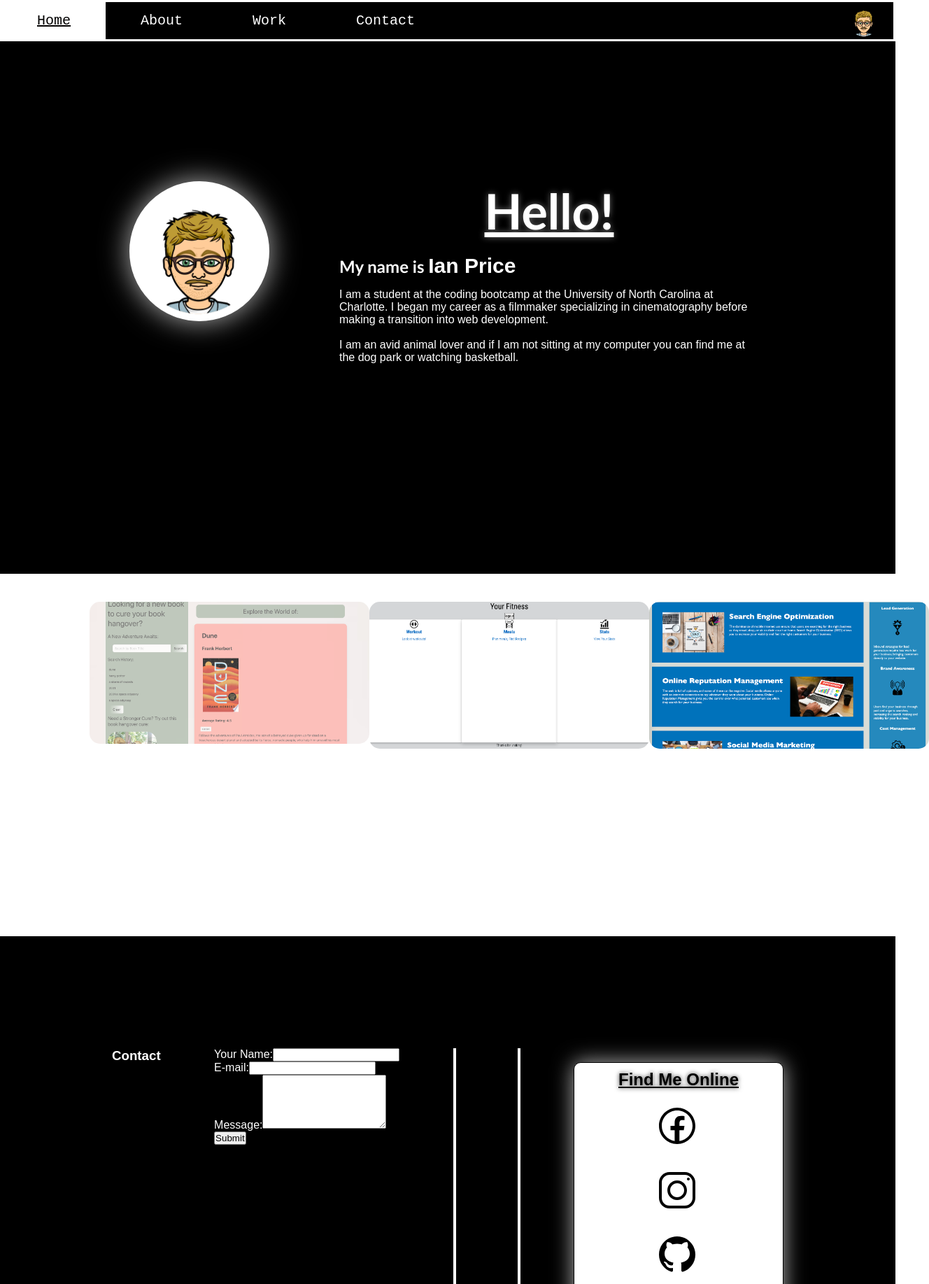
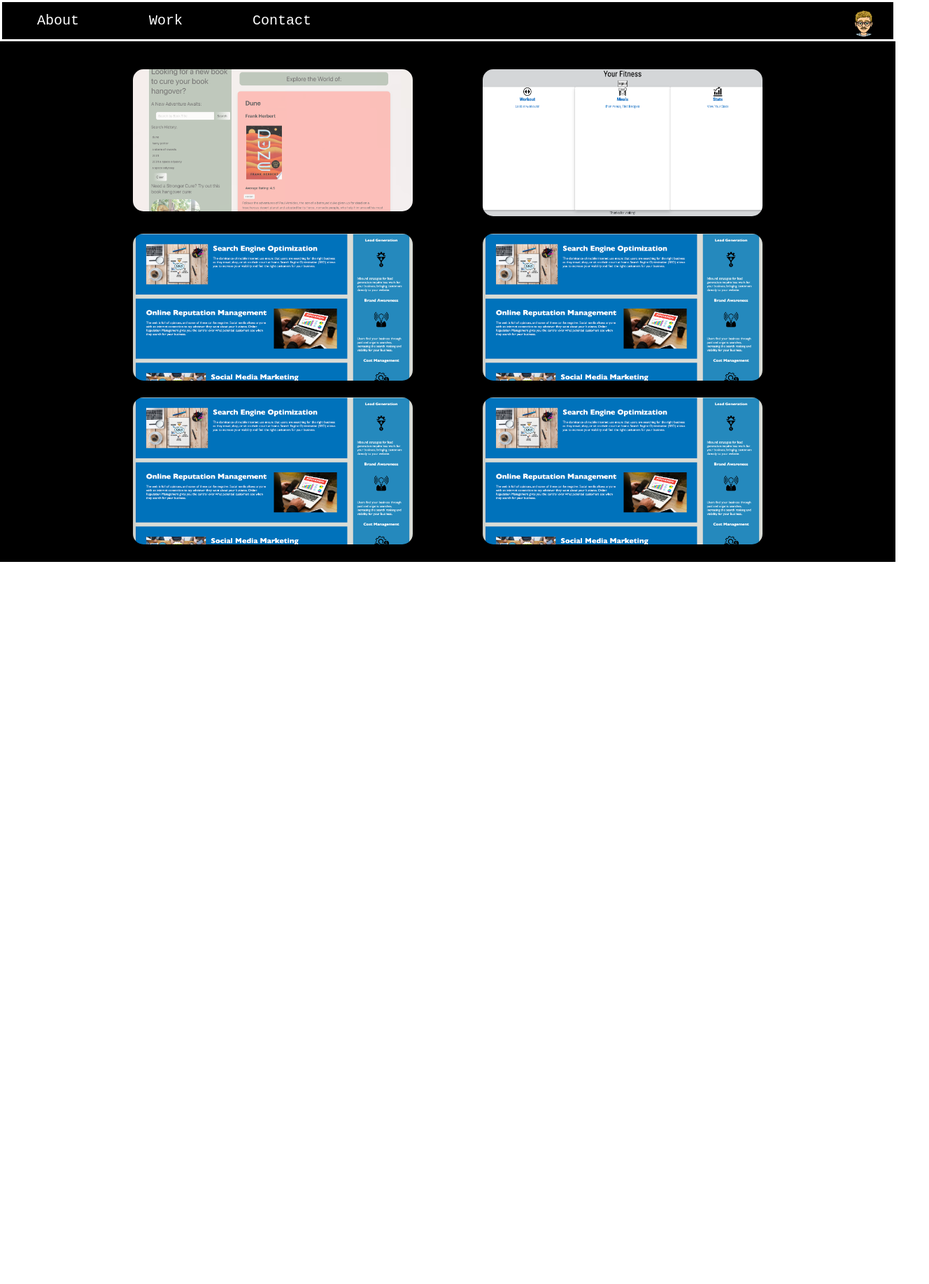
Before and after one commit to IanAdamPrice/Ian-s-React-Portfolio, a React (Create React App) app: page /work in a window 1280 px wide. Shown: the top 1835 px of the page at 70% size, 1328 px wide, since content can reach past the window. After the commit the page ends 803 px from the top, so only its background shows below. Built offline with nearby package versions, Linux system fonts and the light colour scheme.

Commit message:
created components and nav bar functionality

```diff
--- a/package.json
+++ b/package.json
@@ -8,6 +8,7 @@
     "@testing-library/user-event": "^13.5.0",
     "react": "^17.0.2",
     "react-dom": "^17.0.2",
+    "react-router-dom": "^5.2.0",
     "react-scripts": "5.0.0",
     "web-vitals": "^2.1.4"
   },
--- a/src/App.js
+++ b/src/App.js
@@ -3,17 +3,22 @@ import About from './components/About';
 import Nav from './components/Nav';
 import Work from './components/Work';
 import Contact from './components/Contact';
+import { BrowserRouter as Router, Switch, Route } from "react-router-dom";
+
 
 function App() {
 
 
   return (
-    <div>
-      <Nav></Nav>
-      <About></About>
-      <Work></Work>
-      <Contact></Contact>
-    </div>
+    <Router>
+      <Nav />
+      <Switch>
+        <Route path='/' exact component={About} />
+        <Route path='/work' exact component={Work} />
+        <Route path='/contact' exact component={Contact} />
+
+      </Switch>
+    </Router>
   );
 }
 
--- a/src/components/Contact/index.js
+++ b/src/components/Contact/index.js
@@ -1,6 +1,11 @@
 import React, { useState } from 'react';
 
 import { validateEmail } from '../../utils/helpers';
+
+import igSVG from '../../assets/icons/insta.svg';
+import fbSVG from '../../assets/icons/fb.svg';
+import ghSVG from '../../assets/icons/github.svg';
+import linkSVG from '../../assets/icons/link.svg';
 
 
 function Contact() {
@@ -40,19 +45,20 @@ function Contact() {
   return (
 
     <section id="contact">
+
+        <form id="contact-form" onSubmit={handleSubmit}>
         <h3>Contact</h3>
-        <form id="contact-form" onSubmit={handleSubmit}>
           <div>
             <label htmlFor="name">Your Name:</label>
-            <input type="text" id="name" defaultValue={name} onBlur={handleChange} />
+            <input type="text" id="name" defaultValue={name} onBlur={handleChange} placeholder="Your Name" />
           </div>
           <div>
             <label htmlFor="email">E-mail:</label>
-            <input type="email" id="email" defaultValue={email} onBlur={handleChange} />
+            <input type="email" id="email" defaultValue={email} onBlur={handleChange} placeholder="Your Email"/>
           </div>
           <div>
             <label htmlFor="message">Message:</label>
-            <textarea id="message" rows="5" defaultValue={message} onBlur={handleChange} />
+            <textarea id="message" rows="5" defaultValue={message} onBlur={handleChange} placeholder="Your Message..."/>
           </div>
           {errorMessage && (
           <div>
@@ -70,7 +76,7 @@ function Contact() {
                 <div class="icons" id="fb">
                     <a href="https://www.facebook.com/ian.a.price.3/">
                     <img
-                      src={require ("../../assets/icons/fb.svg")}
+                      src={fbSVG}
                       alt="facebook icon"
                     />
                     </a>
@@ -78,15 +84,16 @@ function Contact() {
                 <div class="icons" id="insta">
                     <a href="https://www.instagram.com/ianaprice/">
                     <img
-                      src={require ("../../assets/icons/insta.svg")}
+                      src={igSVG}
                       alt="instagram icon"
+                      className='igLogo'
                     />
                     </a>
                 </div>
                 <div class="icons" id="github">
                     <a href="https://github.com/IanAdamPrice">
                     <img
-                      src={require ("../../assets/icons/github.svg")}
+                      src={ghSVG}
                       alt="github icon"
                     />
                     </a>
@@ -94,7 +101,7 @@ function Contact() {
                 <div class="icons" id="link">
                     <a href="https://www.linkedin.com/in/ian-price-ba164b223/">
                     <img
-                      src={require ("../../assets/icons/link.svg")}
+                      src={linkSVG}
                       alt="LinkedIn icon"
                     />
                     </a>
--- a/src/components/Nav/index.js
+++ b/src/components/Nav/index.js
@@ -6,16 +6,13 @@ function Nav() {
     <section>
       <nav class="topnav" id="myTopnav">
         <div class="navi">
-        <a href="/" class="active">Home</a>
+            <a href="/">About</a>
         </div>
         <div class="navi">
-            <a href="#hero">About</a>
+            <a href="/work">Work</a>
         </div>
         <div class="navi">
-            <a href="#work">Work</a>
-        </div>
-        <div class="navi">
-            <a href="#contact">Contact</a>
+            <a href="/contact">Contact</a>
         </div>
         <div class="avatar">
             <img src={require ("../../assets/avatar/me.png")} alt="my avatar" />
--- a/src/components/Work/index.js
+++ b/src/components/Work/index.js
@@ -14,10 +14,6 @@ function Work() {
                   alt="A web app that allows you to search and save books"
 
                 />
-
-                <div class="texxt">
-                <div class="text">A Novel Idea <br /> HTML/CSS</div>
-                </div>
                 </a>
             </div>
 
@@ -29,9 +25,6 @@ function Work() {
                   id="workout"
                   alt="a web app that lets you track your workouts"
                 />
-                <div class="texxt">
-                <div class="text">My Workout Tracker <br /> Refactor HTML/CSS</div>
-                </div>
                 </a>
             </div>
 
@@ -43,14 +36,43 @@ function Work() {
                       id="placeholder"
                       alt="a placeholder"
                     />
-                <div class="texxt">
-                <div class="text">Please Check Back Soon</div>
-                </div>
+                </a>
+            </div>
+
+            <div class="mySlides fade">
+                    <a href="">
+                    <img
+                      src={require ("../../assets/work/Horiseon.png")}
+                      class="images"
+                      id="placeholder"
+                      alt="a placeholder"
+                    />
+                </a>
+            </div>
+
+            <div class="mySlides fade">
+                    <a href="">
+                    <img
+                      src={require ("../../assets/work/Horiseon.png")}
+                      class="images"
+                      id="placeholder"
+                      alt="a placeholder"
+                    />
+                </a>
+            </div>
+
+            <div class="mySlides fade">
+                    <a href="">
+                    <img
+                      src={require ("../../assets/work/Horiseon.png")}
+                      class="images"
+                      id="placeholder"
+                      alt="a placeholder"
+                    />
                 </a>
             </div>
 
             </div>
-            <br />
 
         </section>
 
--- a/src/index.css
+++ b/src/index.css
@@ -127,6 +127,7 @@ padding: 0px;
   background-color: var(--primary-color);
   color: var(--secondary-color);
   justify-content: center;
+  height: 93vh;
 }
 
 .about {
@@ -203,7 +204,7 @@ font-size: 30px;
 #work {
 margin: auto;
 position: relative;
-
+background-color: var(--primary-color);
 }
 
 /* Slideshow container */
@@ -213,10 +214,10 @@ max-width: 80%;
 position: relative;
 margin: 0 auto;
 padding: 40px 0 0 0;
-height: 500px;
+height: 93vh;
 display: flex;
-flex-direction: row;
-justify-content: space-between;
+flex-wrap: wrap;
+justify-content: center;
 }
 
 #book {
@@ -242,11 +243,19 @@ justify-content: space-between;
 .images {
 border-radius: 15px;
 transition: .9s ease;
+margin-top: 70px;
+margin: 0 50px;
 }
 
 .images:hover {
 opacity: .8;
-box-shadow: 0 0 40px rgba(0,0,0,6);
+box-shadow: 0 0 30px rgba(255, 255, 255, .7);
+}
+
+#ANI {
+  justify-content: center;
+  font-size: 40px;
+  color: wheat;
 }
 
 
@@ -254,32 +263,9 @@ box-shadow: 0 0 40px rgba(0,0,0,6);
 
 
 
-.text {
-color: var(--secondary-color);
-font-size: 15px;
-padding: 8px 12px;
-position: absolute;
-bottom: 4px;
-right: 895px;
-height: 50px;
-width: 200px;
-text-align: center;
-background-color: var(--primary-color);
-border-radius: 15px;
-}
 
 
-.texxt {
-top: 0;
-bottom: 0;
-left: 0;
-right: 0;
-height: 100%;
-width: 100%;
-opacity: 0;
-transition: .8s ease;
-background-color: var(--primary-color);
-}
+
 
 .mySlides:hover .texxt {
 opacity: 1;
@@ -307,7 +293,7 @@ flex-wrap: wrap;
 justify-content: space-between;
 }
 
-.contact-form {
+#contact-form {
 background-color: var(--primary-color);
 margin-bottom: 50px;
 display: block;
@@ -315,16 +301,15 @@ width: 300px;
 
 }
 
-.contact-form h2 {
+
+
+#contact-form h3 {
+padding: 0 0 15px 0;
 text-decoration: underline;
-padding-bottom: 10px;
+font-size: 35px;
 }
 
-.contact-form h3 {
-padding: 0 0 15px 0;
-}
-
-.contact-form input, .contact-form textarea {
+#contact-form input, #contact-form textarea {
 border: 1px solid var(--secondary-color);
 border-radius: 10px;
 display: block;
@@ -336,13 +321,13 @@ width: 300px;
 }
 
 
-.contact-form input:focus, .contact-form textarea:focus {
+#contact-form input:focus, #contact-form textarea:focus {
 background-color: var(--secondary-color);
 outline: none;
 color: var(--primary-color);
 }
 
-.contact-form button {
+#contact-form button {
 border: 1px solid var(--primary-color);
 border-radius: 15px;
 background-color: var(--secondary-color);
@@ -352,7 +337,7 @@ padding: 15px;
 font-size: 16px;
 }
 
-.contact-form button:hover {
+#contact-form button:hover {
 background-color: var(--primary-color);
 color: var(--secondary-color);
 border: 1px solid var(--secondary-color);
@@ -389,6 +374,7 @@ text-shadow: 0 0 6px rgba(0,0,0,0.8);
 .icons {
 padding: 12px;
 }
+
 
 .icons:hover {
 box-shadow: 0 0 10px rgba(0,0,0,0.8);
```
Also changed, not shown: src/components/About/index.js (line endings or trailing spaces), 1 other file (tests, documents, lock files or other folders).
